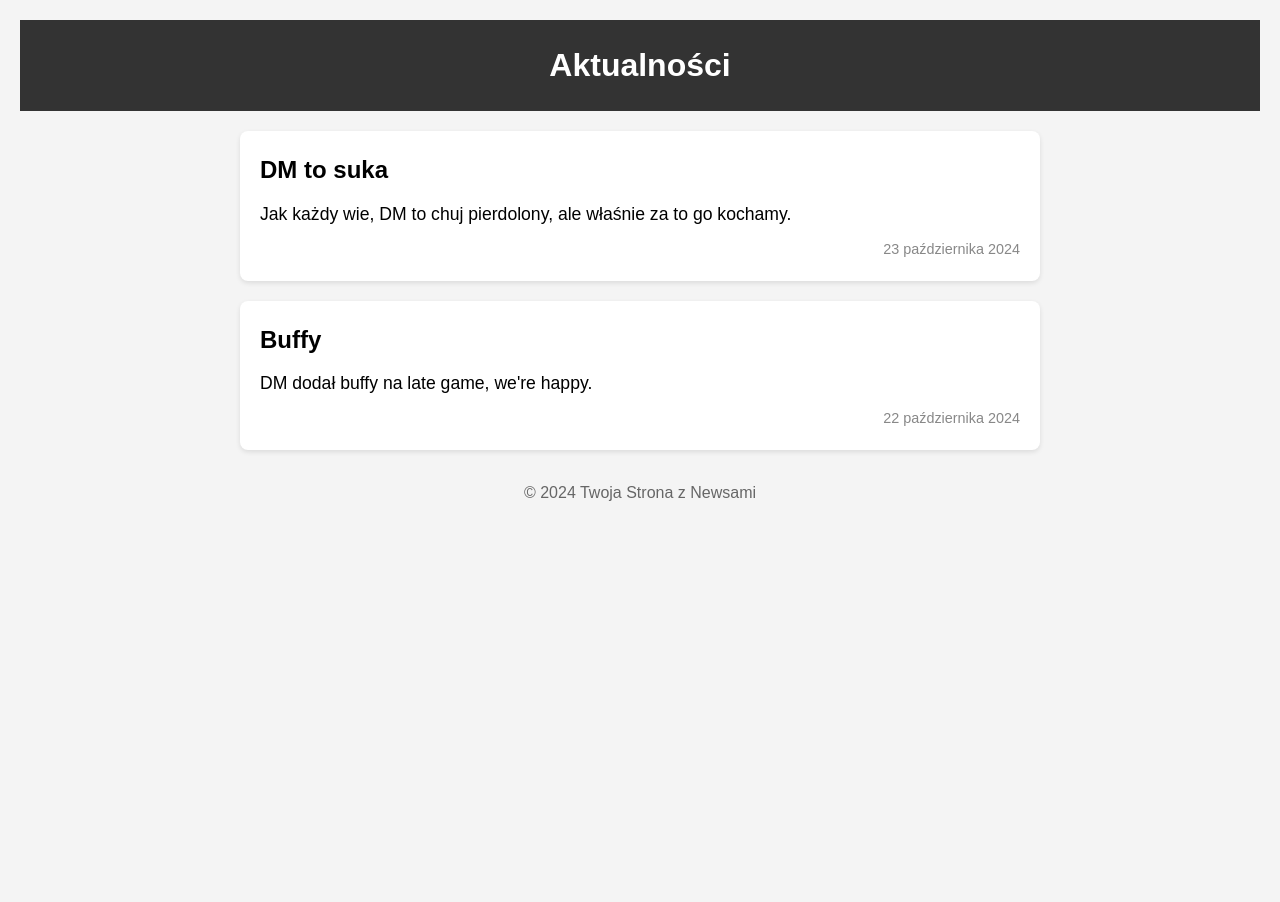
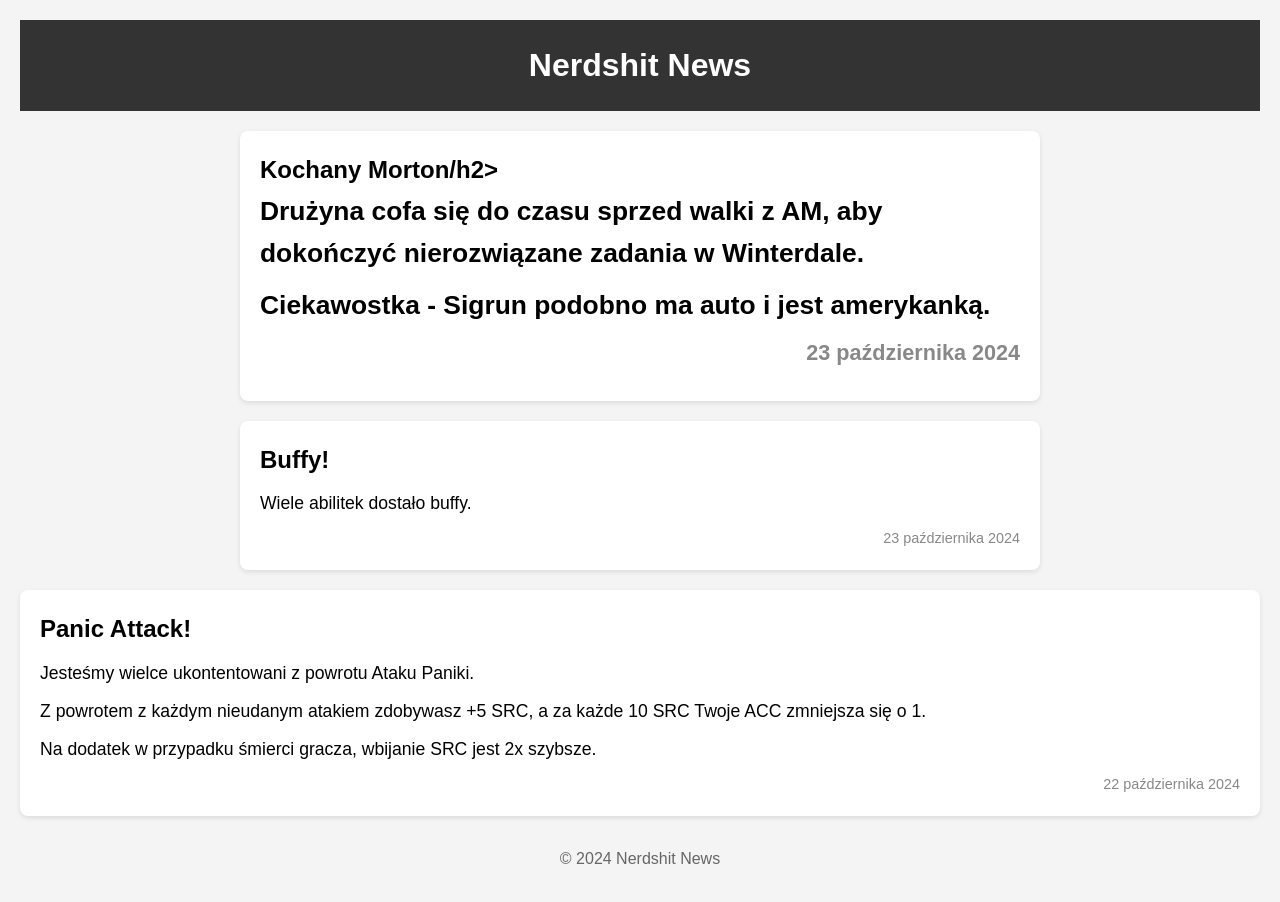
Before and after one commit to Dunstaniel/Nerdshit, a plain HTML site: page index.html in a window 1280 px wide. Before the commit the page ends 800 px from the top, so only its background shows below. Drawn offline with Linux system fonts and the light colour scheme.

Commit message:
Update index.html

```diff
--- a/index.html
+++ b/index.html
@@ -9,25 +9,35 @@
 </head>
 <body>
     <header>
-        <h1>Aktualności</h1>
+        <h1>Nerdshit News</h1>
     </header>
 
     <section class="news-section">
         <article class="news">
-            <h2>DM to suka</h2>
-            <p>Jak każdy wie, DM to chuj pierdolony, ale właśnie za to go kochamy.</p>
+            <h2>Kochany Morton/h2>
+            <p>Drużyna cofa się do czasu sprzed walki z AM, aby dokończyć nierozwiązane zadania w Winterdale.</p>
+            <p>Ciekawostka - Sigrun podobno ma auto i jest amerykanką.</p>
             <span class="date">23 października 2024</span>
         </article>
 
         <article class="news">
-            <h2>Buffy</h2>
-            <p>DM dodał buffy na late game, we're happy.</p>
+            <h2>Buffy!</h2>
+            <p>Wiele abilitek dostało buffy.</p>
+            <span class="date">23 października 2024</span>
+        </article>
+
+    </section>
+        <article class="news">
+            <h2>Panic Attack!</h2>
+            <p>Jesteśmy wielce ukontentowani z powrotu Ataku Paniki.</p>
+            <p>Z powrotem z każdym nieudanym atakiem zdobywasz +5 SRC, a za każde 10 SRC Twoje ACC zmniejsza się o 1. </p>
+            <p>Na dodatek w przypadku śmierci gracza, wbijanie SRC jest 2x szybsze.</p>
             <span class="date">22 października 2024</span>
         </article>
     </section>
 
     <footer>
-        <p>&copy; 2024 Twoja Strona z Newsami</p>
+        <p>&copy; 2024 Nerdshit News</p>
     </footer>
 </body>
 </html>
```
